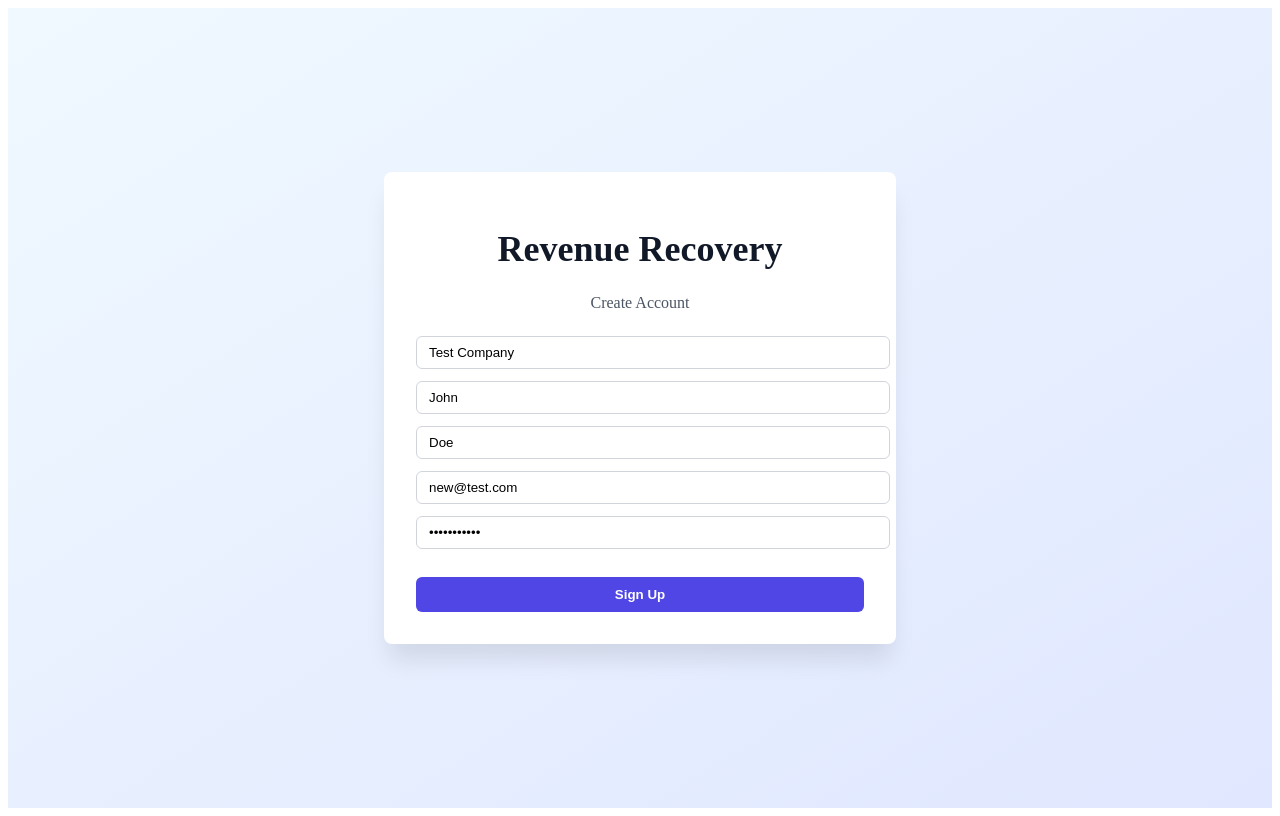
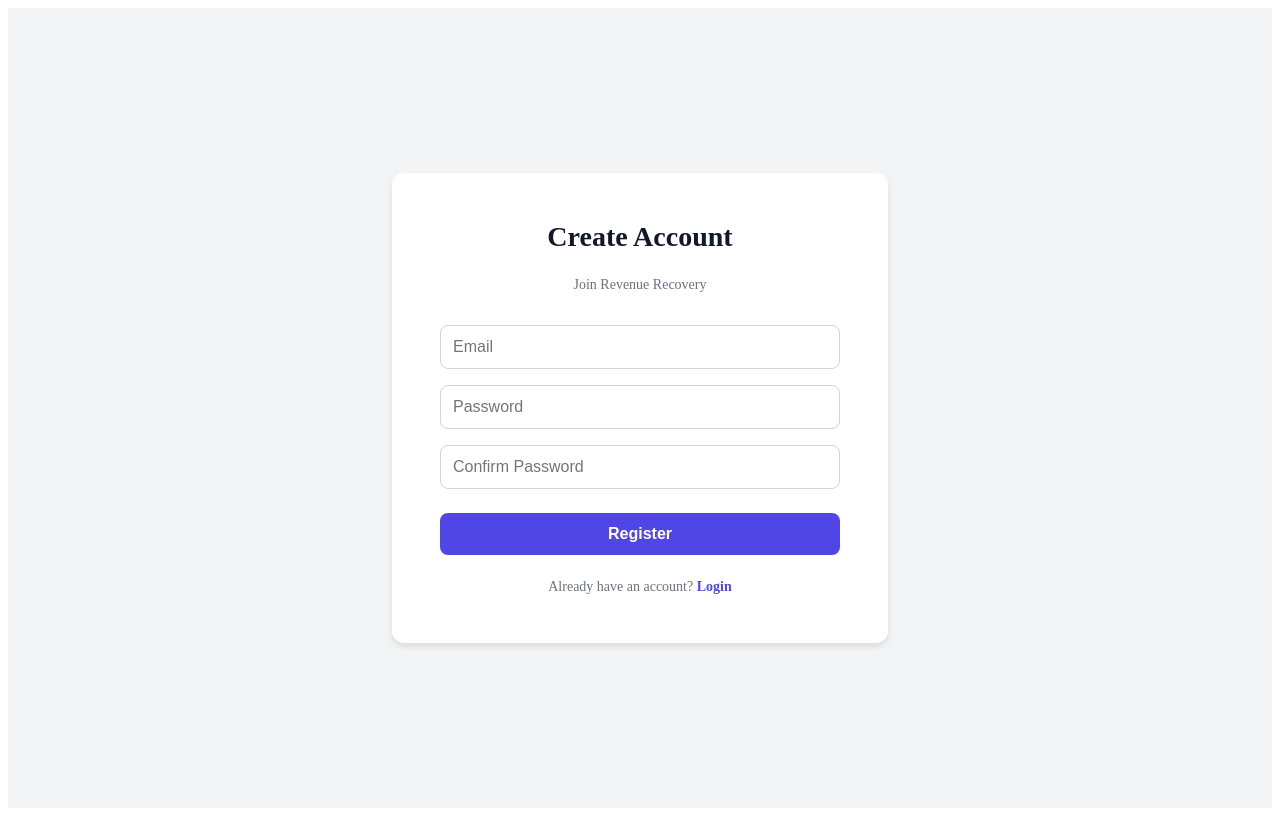
Before and after one commit to growthhousepro/revenue-recovery-frontend, a Next.js app: page /register in a window 1280 px wide. Built offline with nearby package versions, Linux system fonts and the light colour scheme.

Commit message:
Fix register page to use backend URL env var

```diff
--- a/app/register/page.tsx
+++ b/app/register/page.tsx
@@ -4,51 +4,129 @@ import { useRouter } from 'next/navigation';
 
 export default function Register() {
   const router = useRouter();
-  const [formData, setFormData] = useState({
-    company_name: 'Test Company',
-    email: 'new@test.com',
-    password: 'password123',
-    first_name: 'John',
-    last_name: 'Doe',
-  });
+  const [email, setEmail] = useState('');
+  const [password, setPassword] = useState('');
+  const [confirmPassword, setConfirmPassword] = useState('');
   const [loading, setLoading] = useState(false);
   const [error, setError] = useState('');
 
-  const handleSubmit = async (e: React.FormEvent) => {
+  const handleRegister = async (e: React.FormEvent) => {
     e.preventDefault();
+    setError('');
+
+    if (password !== confirmPassword) {
+      setError('Passwords do not match');
+      return;
+    }
+
     setLoading(true);
+
     try {
-      const res = await fetch('http://localhost:8000/api/auth/register', {
+      const apiUrl = process.env.NEXT_PUBLIC_API_URL || 'http://localhost:8000';
+      const res = await fetch(`${apiUrl}/api/auth/register`, {
         method: 'POST',
         headers: { 'Content-Type': 'application/json' },
-        body: JSON.stringify(formData),
+        body: JSON.stringify({ email, password }),
       });
-      if (!res.ok) throw new Error('Failed');
+
       const data = await res.json();
-      localStorage.setItem('access_token', data.access_token);
-      router.push('/dashboard');
+
+      if (res.ok) {
+        localStorage.setItem('access_token', data.access_token);
+        localStorage.setItem('user_role', data.role);
+        localStorage.setItem('user_email', data.email);
+        localStorage.setItem('user_id', data.user_id);
+        localStorage.setItem('team_id', data.team_id);
+        router.push('/dashboard');
+      } else {
+        setError(data.detail || 'Registration failed');
+      }
     } catch (err) {
-      setError('Registration failed');
+      setError('Failed to register');
     }
     setLoading(false);
   };
 
+  const inputStyle = {
+    width: '100%',
+    padding: '12px',
+    border: '1px solid #d1d5db',
+    borderRadius: '8px',
+    fontSize: '16px',
+    color: '#111827',
+    boxSizing: 'border-box' as const,
+  };
+
   return (
-    <div style={{minHeight: '100vh', display: 'flex', alignItems: 'center', justifyContent: 'center', background: 'linear-gradient(to bottom right, #f0f9ff, #e0e7ff)'}}>
-      <div style={{background: 'white', borderRadius: '8px', boxShadow: '0 20px 25px -5px rgba(0, 0, 0, 0.1)', padding: '32px', width: '100%', maxWidth: '448px'}}>
-        <h1 style={{fontSize: '36px', fontWeight: 'bold', color: '#111827', textAlign: 'center'}}>Revenue Recovery</h1>
-        <p style={{color: '#4b5563', textAlign: 'center', marginBottom: '24px'}}>Create Account</p>
+    <div style={{ minHeight: '100vh', display: 'flex', alignItems: 'center', justifyContent: 'center', background: '#f3f4f6' }}>
+      <div style={{ background: 'white', padding: '48px', borderRadius: '12px', boxShadow: '0 4px 6px rgba(0,0,0,0.1)', width: '100%', maxWidth: '400px' }}>
+        <h1 style={{ fontSize: '28px', fontWeight: 'bold', color: '#111827', margin: '0 0 24px 0', textAlign: 'center' }}>
+          Create Account
+        </h1>
+        <p style={{ fontSize: '14px', color: '#6b7280', textAlign: 'center', margin: '0 0 32px 0' }}>
+          Join Revenue Recovery
+        </p>
 
-        {error && <div style={{background: '#fef2f2', border: '1px solid #fecaca', color: '#991b1b', padding: '12px 16px', borderRadius: '6px', marginBottom: '16px'}}>{error}</div>}
+        <form onSubmit={handleRegister} style={{ display: 'flex', flexDirection: 'column', gap: '16px' }}>
+          <input
+            type="email"
+            placeholder="Email"
+            value={email}
+            onChange={(e) => setEmail(e.target.value)}
+            required
+            style={inputStyle}
+          />
 
-        <form onSubmit={handleSubmit} style={{display: 'flex', flexDirection: 'column', gap: '12px'}}>
-          <input type="text" placeholder="Company Name" value={formData.company_name} onChange={(e) => setFormData({...formData, company_name: e.target.value})} style={{width: '100%', padding: '8px 12px', border: '1px solid #d1d5db', borderRadius: '6px'}} />
-          <input type="text" placeholder="First Name" value={formData.first_name} onChange={(e) => setFormData({...formData, first_name: e.target.value})} style={{width: '100%', padding: '8px 12px', border: '1px solid #d1d5db', borderRadius: '6px'}} />
-          <input type="text" placeholder="Last Name" value={formData.last_name} onChange={(e) => setFormData({...formData, last_name: e.target.value})} style={{width: '100%', padding: '8px 12px', border: '1px solid #d1d5db', borderRadius: '6px'}} />
-          <input type="email" placeholder="Email" value={formData.email} onChange={(e) => setFormData({...formData, email: e.target.value})} style={{width: '100%', padding: '8px 12px', border: '1px solid #d1d5db', borderRadius: '6px'}} />
-          <input type="password" placeholder="Password" value={formData.password} onChange={(e) => setFormData({...formData, password: e.target.value})} style={{width: '100%', padding: '8px 12px', border: '1px solid #d1d5db', borderRadius: '6px', marginBottom: '16px'}} />
-          <button type="submit" disabled={loading} style={{width: '100%', background: '#4f46e5', color: 'white', padding: '10px', borderRadius: '6px', border: 'none', cursor: 'pointer', fontWeight: '600', opacity: loading ? 0.5 : 1}}>{loading ? 'Signing up...' : 'Sign Up'}</button>
+          <input
+            type="password"
+            placeholder="Password"
+            value={password}
+            onChange={(e) => setPassword(e.target.value)}
+            required
+            style={inputStyle}
+          />
+
+          <input
+            type="password"
+            placeholder="Confirm Password"
+            value={confirmPassword}
+            onChange={(e) => setConfirmPassword(e.target.value)}
+            required
+            style={inputStyle}
+          />
+
+          {error && (
+            <div style={{ background: '#fee2e2', color: '#991b1b', padding: '12px', borderRadius: '6px', fontSize: '14px' }}>
+              {error}
+            </div>
+          )}
+
+          <button
+            type="submit"
+            disabled={loading}
+            style={{
+              background: '#4f46e5',
+              color: 'white',
+              padding: '12px',
+              borderRadius: '8px',
+              border: 'none',
+              fontSize: '16px',
+              fontWeight: '600',
+              cursor: loading ? 'not-allowed' : 'pointer',
+              opacity: loading ? 0.6 : 1,
+              marginTop: '8px',
+            }}
+          >
+            {loading ? 'Creating account...' : 'Register'}
+          </button>
         </form>
+
+        <p style={{ textAlign: 'center', color: '#6b7280', fontSize: '14px', margin: '24px 0 0 0' }}>
+          Already have an account?{' '}
+          <a href="/login" style={{ color: '#4f46e5', textDecoration: 'none', fontWeight: '600' }}>
+            Login
+          </a>
+        </p>
       </div>
     </div>
   );
```
